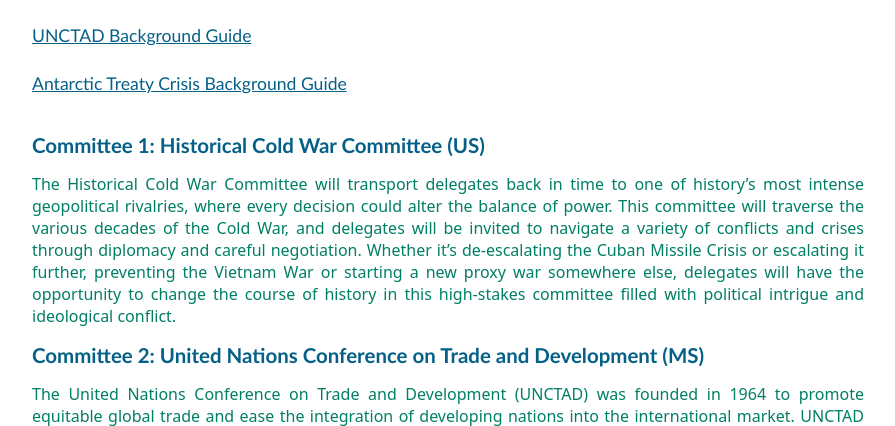
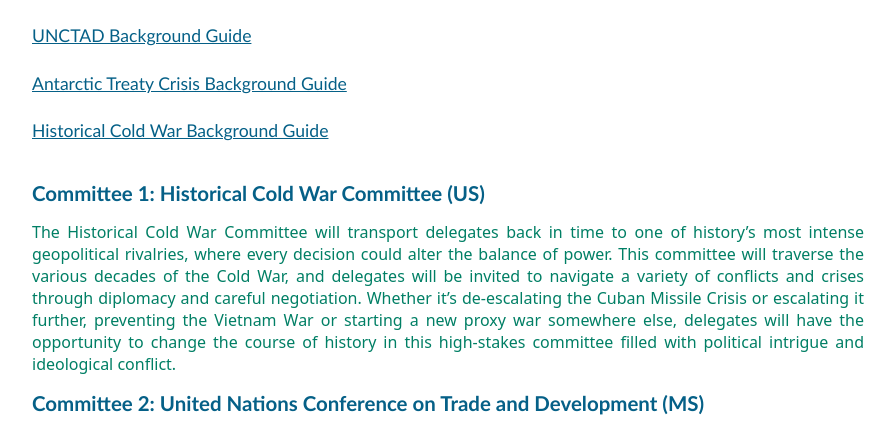
Before and after one commit to AnoushaMukherjee/UPrepMUN, a Flask app: page /committees in a window 1280 px wide. Shown: the part 68-494 px from the top of the page, without its empty margins (32-927 px from the left). Run offline with Flask 3, Linux system fonts and the light colour scheme.

Commit message:
Update committees.html

```diff
--- a/templates/committees.html
+++ b/templates/committees.html
@@ -103,6 +103,11 @@
                 Antarctic Treaty Crisis Background Guide
             </a>
         </div>
+        <div style="margin: 2% 5%;">
+            <a href="/static/HCWCbg.pdf" target="_blank" style="font-size: 1.1em; color: rgb(5, 96, 135); text-decoration: underline;">
+                Historical Cold War Background Guide
+            </a>
+        </div>
         <div class="about-MUN">
             <h2><b>Committee 1: Historical Cold War Committee (US)</b></h2>
             <p>The Historical Cold War Committee will transport delegates back in time to one of history’s most intense geopolitical rivalries, where every decision could alter the balance of power. This committee will traverse the various decades of the Cold War, and delegates will be invited to navigate a variety of conflicts and crises through diplomacy and careful negotiation. Whether it’s de-escalating the Cuban Missile Crisis or escalating it further, preventing the Vietnam War or starting a new proxy war somewhere else, delegates will have the opportunity to change the course of history in this high-stakes committee filled with political intrigue and ideological conflict.</p>
```
